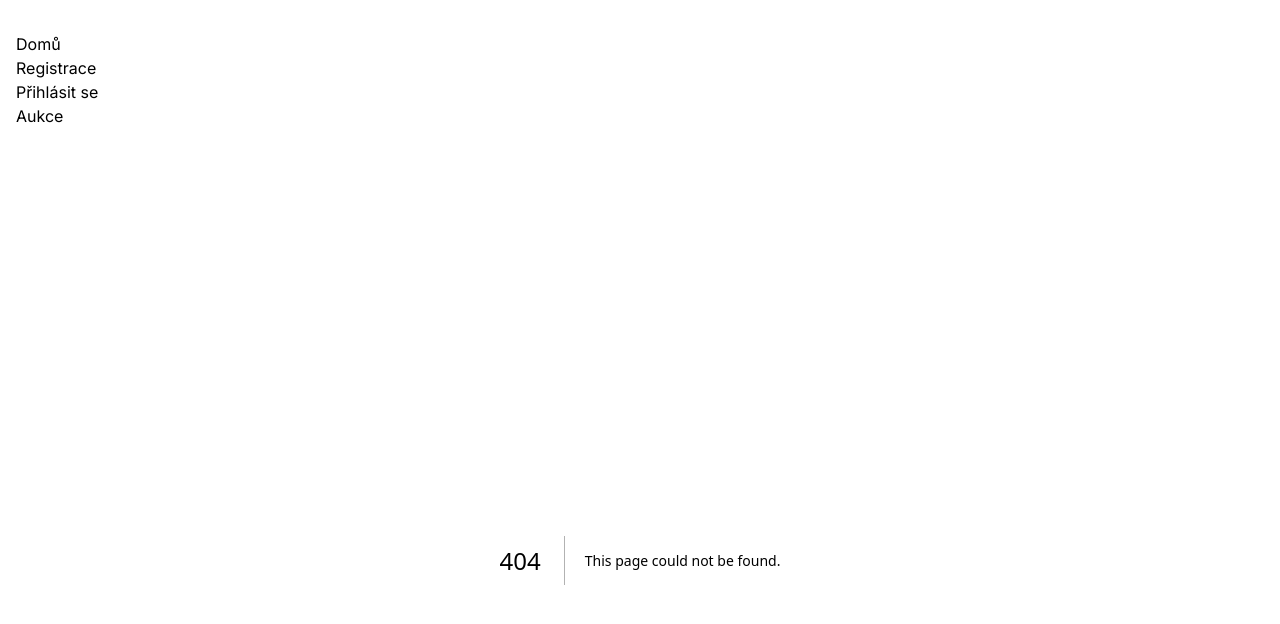
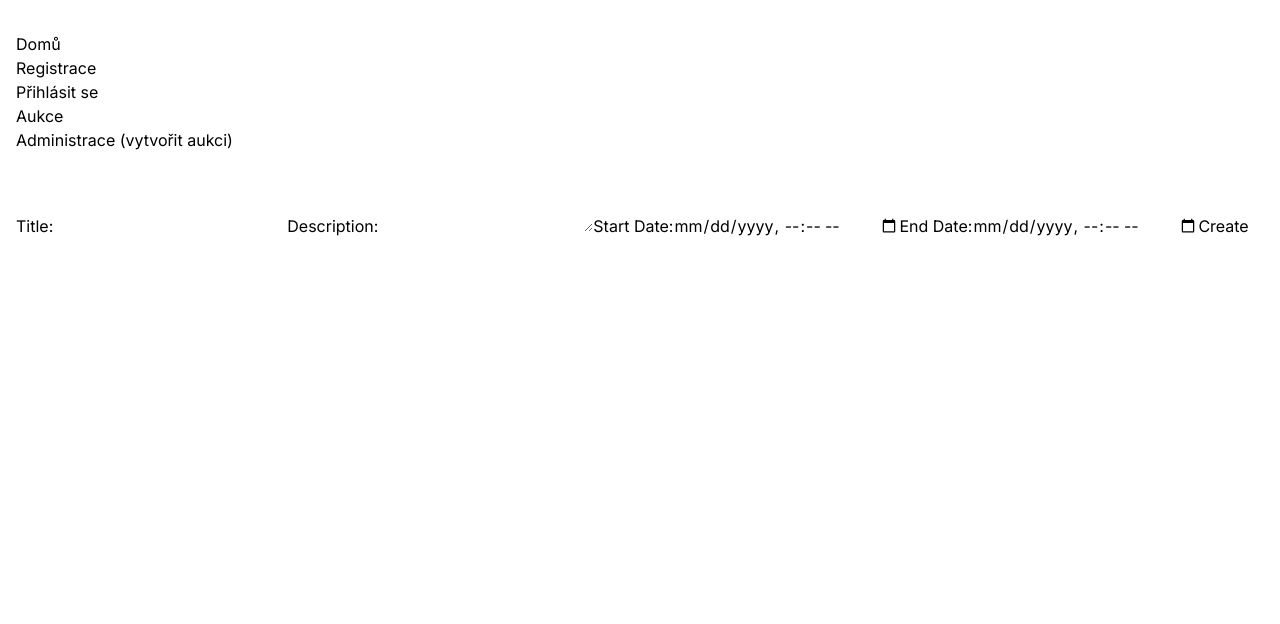
Before and after one commit to Matousik/Auctioning-system, a Next.js app: page /admin/createEvent in a window 1280 px wide. Before the commit this address had no page. Shown: the top 624 px of the page. Built offline with nearby package versions, Linux system fonts and the light colour scheme.

Commit message:
Created createEvent page for event creations, fixed timer display when time is up, added route to Navbar.

```diff
--- a/components/Navbar.tsx
+++ b/components/Navbar.tsx
@@ -16,6 +16,9 @@ export default function Navbar() {
         <li>
           <Link href="/events">Aukce</Link>
         </li>
+        <li>
+          <Link href="/admin/createEvent">Administrace (vytvořit aukci)</Link>
+        </li>
       </ul>
     </nav>
   );
--- a/components/timer.tsx
+++ b/components/timer.tsx
@@ -34,9 +34,11 @@ function Timer({ endDate }: { endDate: Date }) {
     return () => clearTimeout(timer);
   }, [timeLeft]); // Add timeLeft to the dependency array
 
+  const timerIsFinished = !timeLeft.days && !timeLeft.hours && !timeLeft.minutes && !timeLeft.seconds;
+
   return (
     <div>
-      {timeLeft.days}d {timeLeft.hours}h {timeLeft.minutes}m {timeLeft.seconds}s
+      {timerIsFinished ? "Čas vypršel!" : `${timeLeft.days}d ${timeLeft.hours}h ${timeLeft.minutes}m ${timeLeft.seconds}s`}
     </div>
   );
 }
--- /dev/null
+++ b/pages/admin/createEvent.tsx
@@ -0,0 +1,93 @@
+import { useState, FormEvent } from 'react';
+import { useRouter } from 'next/router';
+
+export default function CreateEvent() {
+  const router = useRouter();
+
+  const [title, setTitle] = useState<string>('');
+  const [description, setDescription] = useState<string>('');
+  const [startDate, setStartDate] = useState<string>('');
+  const [endDate, setEndDate] = useState<string>('');
+  const [errorMessage, setErrorMessage] = useState<string | null>(null);
+
+  const handleSubmit = async (e: FormEvent) => {
+    e.preventDefault();
+
+    // Reset error message
+    setErrorMessage(null);
+
+    // Make API request
+    const res = await fetch('/api/auctionEvent', {
+      body: JSON.stringify({
+        title,
+        description,
+        startDate: new Date(startDate),
+        endDate: new Date(endDate),
+      }),
+      headers: {
+        'Content-Type': 'application/json',
+      },
+      method: 'POST',
+    });
+
+    // Handle response
+    if (!res.ok) {
+      const { message } = await res.json();
+      setErrorMessage(message);
+      return;
+    }
+
+    const result = await res.json();
+
+    // Handle the result of the API call
+    if (!result.success) {
+      setErrorMessage(result.message);
+      return;
+    }
+
+    // Redirect to the events page
+    router.push('/events');
+  };
+
+  return (
+    <form onSubmit={handleSubmit}>
+      <label>
+        Title:
+        <input
+          type="text"
+          value={title}
+          onChange={(e) => setTitle(e.target.value)}
+          required
+        />
+      </label>
+      <label>
+        Description:
+        <textarea
+          value={description}
+          onChange={(e) => setDescription(e.target.value)}
+          required
+        />
+      </label>
+      <label>
+        Start Date:
+        <input
+          type="datetime-local"
+          value={startDate}
+          onChange={(e) => setStartDate(e.target.value)}
+          required
+        />
+      </label>
+      <label>
+        End Date:
+        <input
+          type="datetime-local"
+          value={endDate}
+          onChange={(e) => setEndDate(e.target.value)}
+          required
+        />
+      </label>
+      {errorMessage && <p>{errorMessage}</p>}
+      <button type="submit">Create</button>
+    </form>
+  );
+}
```
